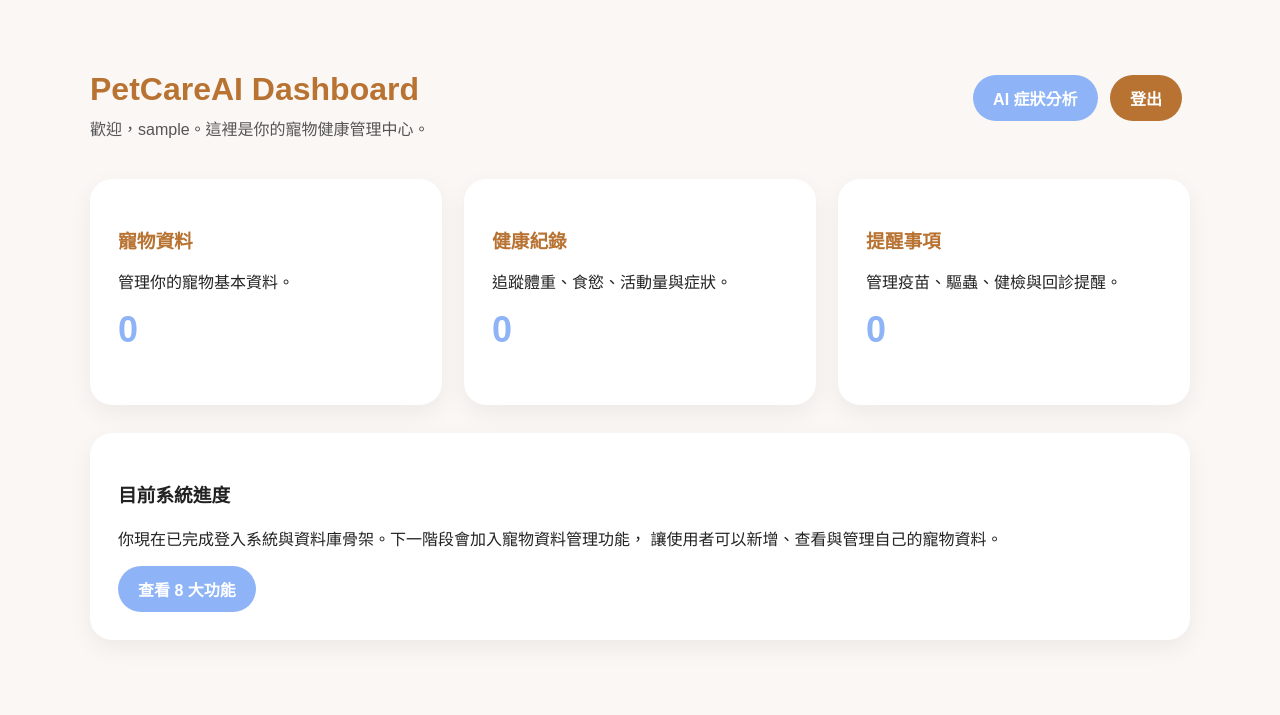
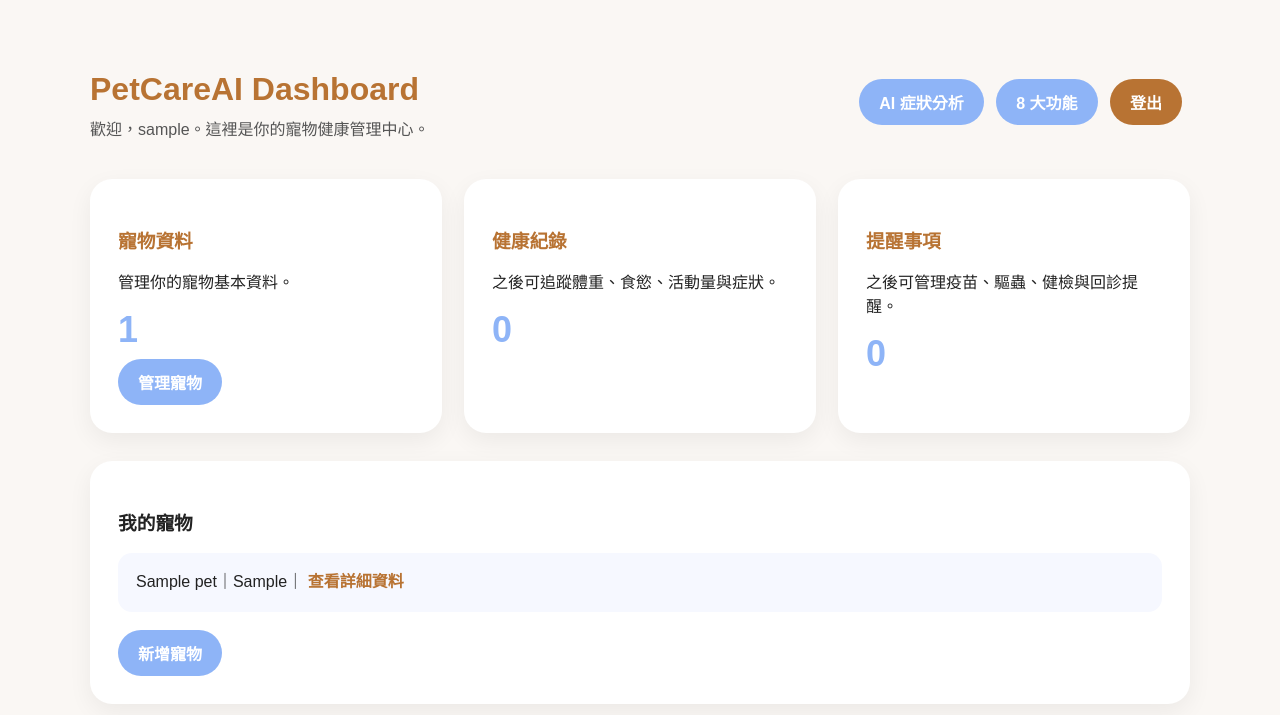
Before and after one commit to carol651104/PetCareAI, a Flask app: page /dashboard in a window 1280 px wide. Shown: the top 715 px of the page. Run offline with Flask 3, Linux system fonts and the light colour scheme; a user stored in the database is signed in; tables that the repository leaves empty hold one stand-in row (values such as "Sample post").

Commit message:
Update dashboard.html

```diff
--- a/templates/dashboard.html
+++ b/templates/dashboard.html
@@ -44,6 +44,7 @@
             text-decoration: none;
             font-weight: bold;
             margin-right: 8px;
+            margin-top: 8px;
         }
 
         .btn-brown {
@@ -85,6 +86,24 @@
             margin-top: 28px;
         }
 
+        .pet-list {
+            margin-top: 16px;
+            line-height: 1.9;
+        }
+
+        .pet-item {
+            background: #f6f8ff;
+            padding: 14px 18px;
+            border-radius: 14px;
+            margin-bottom: 10px;
+        }
+
+        .pet-item a {
+            color: #b87333;
+            font-weight: bold;
+            text-decoration: none;
+        }
+
         @media (max-width: 800px) {
             .topbar {
                 display: block;
@@ -92,10 +111,6 @@
 
             .grid {
                 grid-template-columns: 1fr;
-            }
-
-            .btn {
-                margin-top: 10px;
             }
         }
     </style>
@@ -114,6 +129,7 @@
 
         <div>
             <a class="btn" href="/">AI 症狀分析</a>
+            <a class="btn" href="/features">8 大功能</a>
             <a class="btn btn-brown" href="/logout">登出</a>
         </div>
     </div>
@@ -122,30 +138,40 @@
         <div class="card">
             <h3>寵物資料</h3>
             <p>管理你的寵物基本資料。</p>
-            <div class="number">0</div>
+            <div class="number">{{ pet_count }}</div>
+            <a class="btn" href="/pets">管理寵物</a>
         </div>
 
         <div class="card">
             <h3>健康紀錄</h3>
-            <p>追蹤體重、食慾、活動量與症狀。</p>
+            <p>之後可追蹤體重、食慾、活動量與症狀。</p>
             <div class="number">0</div>
         </div>
 
         <div class="card">
             <h3>提醒事項</h3>
-            <p>管理疫苗、驅蟲、健檢與回診提醒。</p>
+            <p>之後可管理疫苗、驅蟲、健檢與回診提醒。</p>
             <div class="number">0</div>
         </div>
     </div>
 
     <div class="section">
-        <h3>目前系統進度</h3>
-        <p>
-            你現在已完成登入系統與資料庫骨架。下一階段會加入寵物資料管理功能，
-            讓使用者可以新增、查看與管理自己的寵物資料。
-        </p>
+        <h3>我的寵物</h3>
 
-        <a class="btn" href="/features">查看 8 大功能</a>
+        {% if pets %}
+            <div class="pet-list">
+                {% for pet in pets %}
+                    <div class="pet-item">
+                        {{ pet.name }}｜{{ pet.species }}｜
+                        <a href="/pets/{{ pet.id }}">查看詳細資料</a>
+                    </div>
+                {% endfor %}
+            </div>
+        {% else %}
+            <p>目前尚未新增寵物資料。</p>
+        {% endif %}
+
+        <a class="btn" href="/pets/add">新增寵物</a>
     </div>
 </div>
 
```
